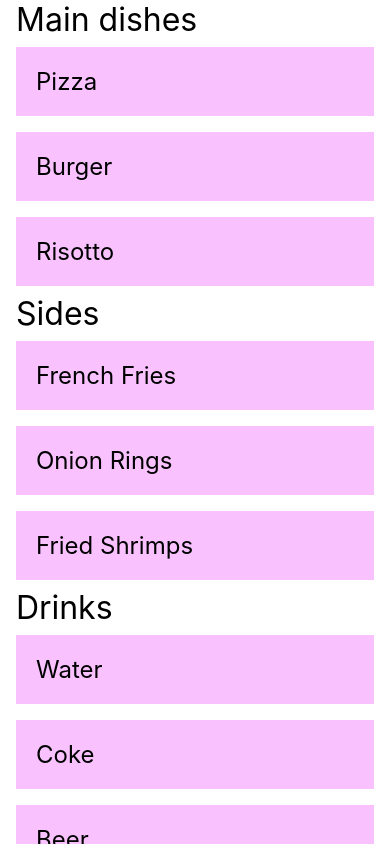
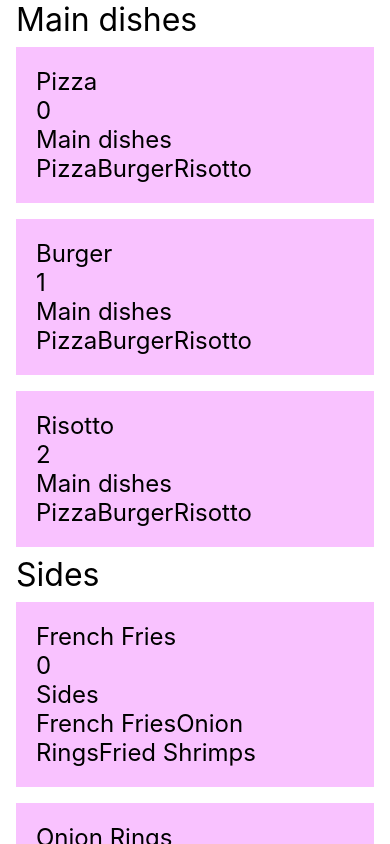
Before and after one commit to Hussain-hamim/Taskly, a React Native app: screen / in a window 390 px wide. Built offline with nearby package versions, Linux system fonts and the light colour scheme.

Commit message:
renderItem  keys

```diff
--- a/App.js
+++ b/App.js
@@ -32,9 +32,12 @@ const App = () => (
     <SectionList
       sections={DATA}
       keyExtractor={(item, index) => item + index}
-      renderItem={({ item }) => (
+      renderItem={({ item, index, section, separators }) => (
         <View style={styles.item}>
           <Text style={styles.title}>{item}</Text>
+          <Text style={styles.title}>{index}</Text>
+          <Text style={styles.title}>{section.title}</Text>
+          <Text style={styles.title}>{section.data}</Text>
         </View>
       )}
       renderSectionHeader={({ section: { title } }) => (
```
